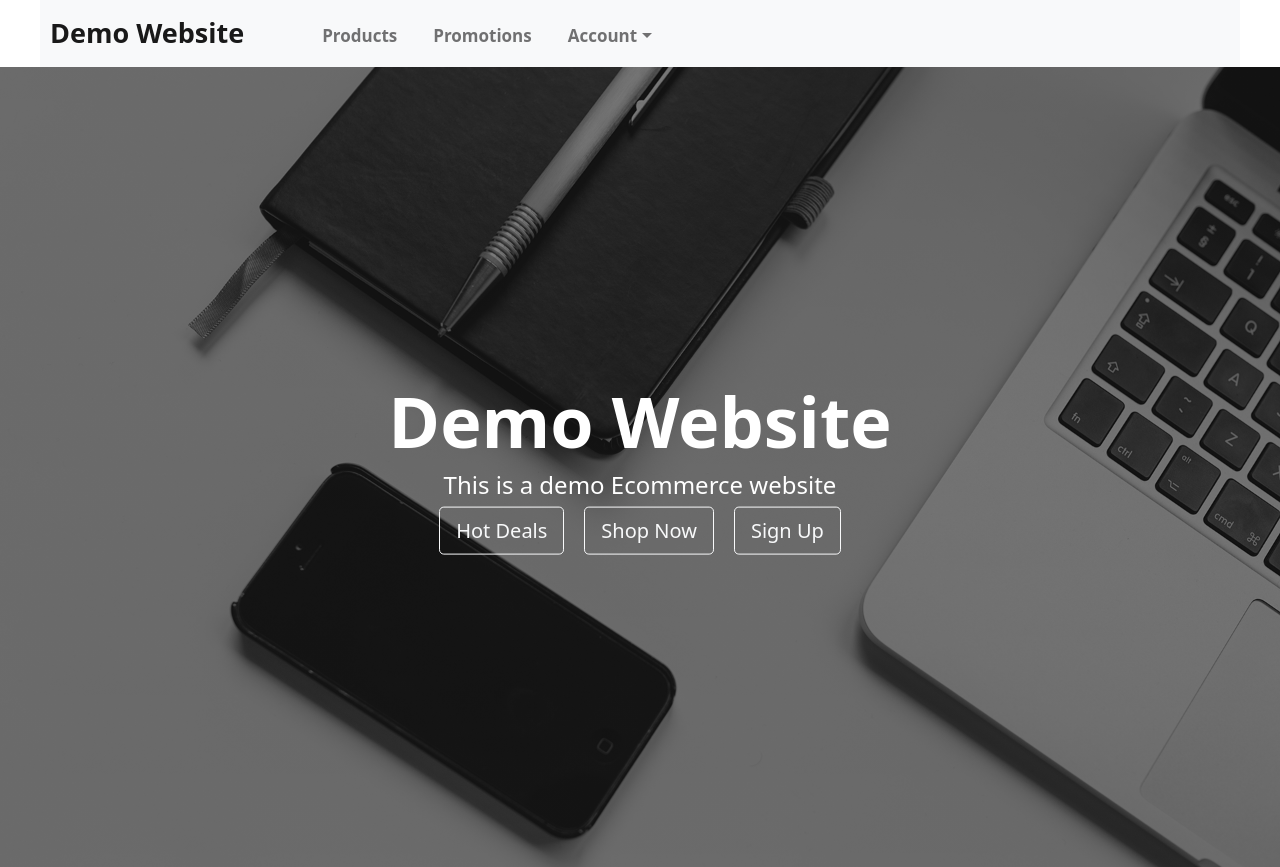
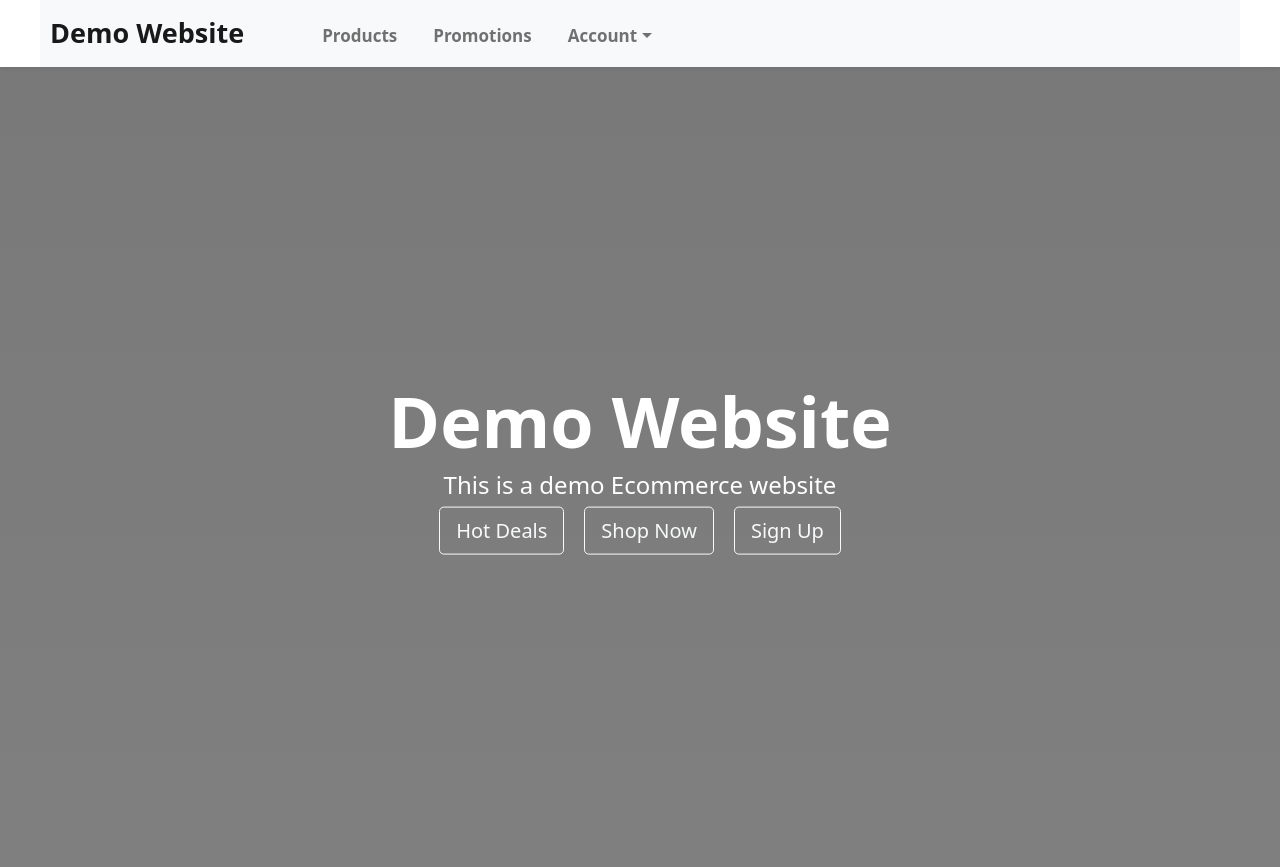
Before and after one commit to DataTesterDemo/website-Demo, a React (Create React App) app: page /home in a window 1280 px wide. Built offline with nearby package versions, Linux system fonts and the light colour scheme.

Commit message:
Update App.css

```diff
--- a/src/App.css
+++ b/src/App.css
@@ -12,7 +12,7 @@
   font-weight: 900;
 }
 .header{
-  background: linear-gradient(rgba(0, 0, 0, 0.527),rgba(0, 0, 0, 0.5)), url("./assets/app.png") center center fixed;
+  background: linear-gradient(rgba(0, 0, 0, 0.527),rgba(0, 0, 0, 0.5)) center center fixed;
   color: #FFF;
   height: 100vh;
   position: relative;
```
